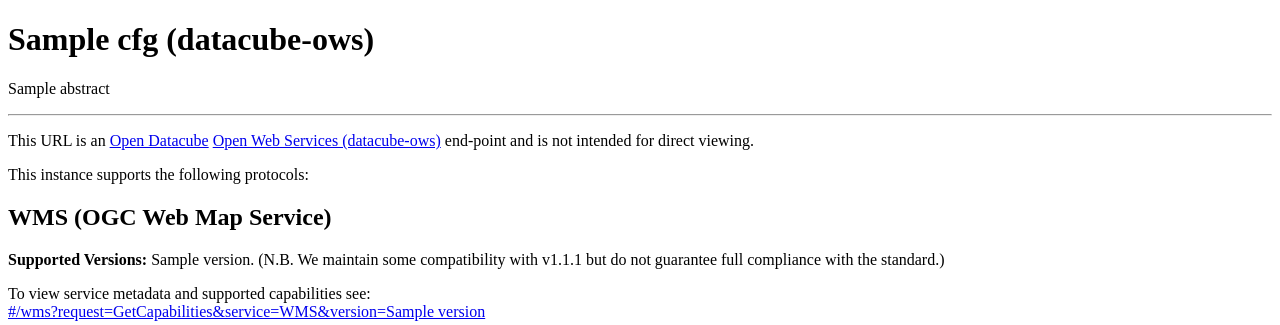
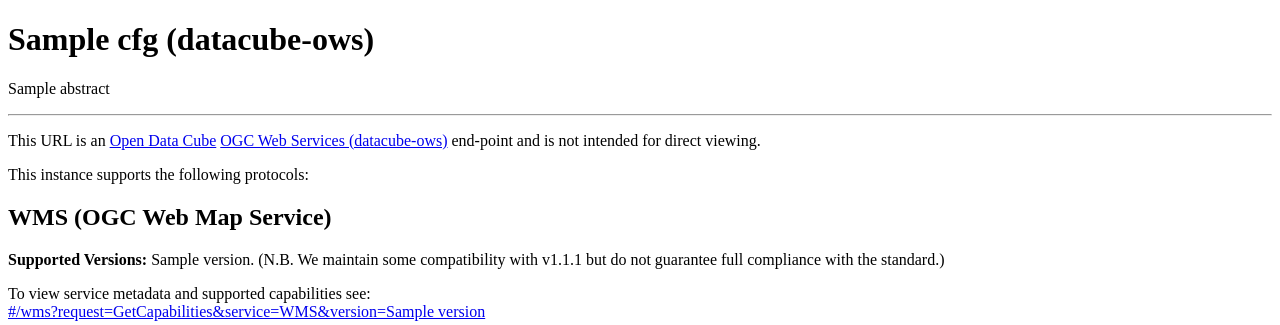
Before and after one commit to opendatacube/datacube-ows, a Python web app: template datacube_ows/templates/index.html in a window 1280 px wide. Shown: the top 325 px of the page. Run offline with Jinja, Linux system fonts and the light colour scheme; the template is opened without the code that fills it: most values are stand-ins (such as "Sample title", 1, 10 or a date in 2020).

Commit message:
Rename open datacube to open data cube for consistency

```diff
--- a/datacube_ows/ows_cfg_example.py
+++ b/datacube_ows/ows_cfg_example.py
@@ -1137,7 +1137,7 @@ ows_cfg = {
             "wcs": True
         },
         # Service title - appears e.g. in Terria catalog (required)
-        "title": "OGC web-services for the Open Datacube",
+        "title": "OGC web-services for the Open Data Cube",
         # Service URL.
         # A list of fully qualified URLs that the service can return
         # in the GetCapabilities documents based on the requesting url
@@ -1150,7 +1150,7 @@ ows_cfg = {
         "info_url": "http://opendatacube.org",
         # Abstract - longer description of the service (Note this text is used for both WM(T)S and WCS)
         # Optional - defaults to empty string.
-        "abstract": """This web-service serves georectified raster data from our very own special Open Datacube instance.""",
+        "abstract": """This web-service serves georectified raster data from our very own special Open Data Cube instance.""",
         # Keywords included for all services and products
         # Optional - defaults to empty list.
         "keywords": [
--- a/datacube_ows/templates/index.html
+++ b/datacube_ows/templates/index.html
@@ -9,8 +9,8 @@
 <p>{{ cfg.abstract }}</p> <hr/>
     <p>
         This URL is an
-        <a href="https://opendatacube.org">Open Datacube</a>
-        <a href="https://github.com/opendatacube/datacube-ows">Open Web Services (datacube-ows)</a>
+        <a href="https://opendatacube.org">Open Data Cube</a>
+        <a href="https://github.com/opendatacube/datacube-ows">OGC Web Services (datacube-ows)</a>
         end-point and is not intended for direct viewing.</p>
     <p>This instance supports the following protocols:</p>
     {% if cfg.wms %}
--- a/ows_test_cfg.py
+++ b/ows_test_cfg.py
@@ -944,7 +944,7 @@ ows_cfg = {
             "wcs": True
         },
         # Service title - appears e.g. in Terria catalog (required)
-        "title": "OGC web-services for the Open Datacube",
+        "title": "OGC web-services for the Open Data Cube",
         # Service URL.
         # A list of fully qualified URLs that the service can return
         # in the GetCapabilities documents based on the requesting url
```
